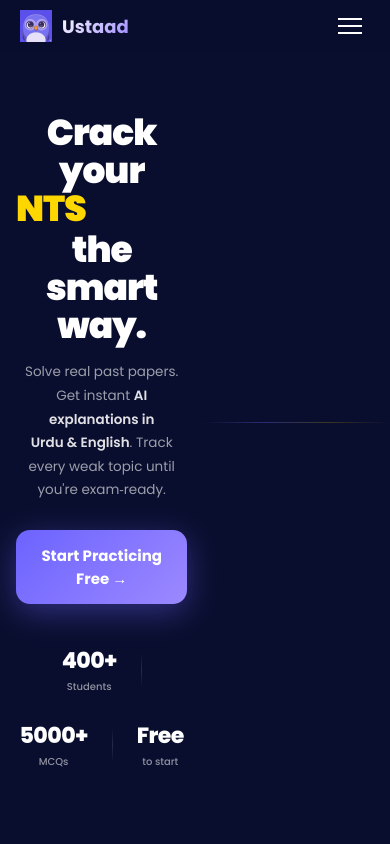
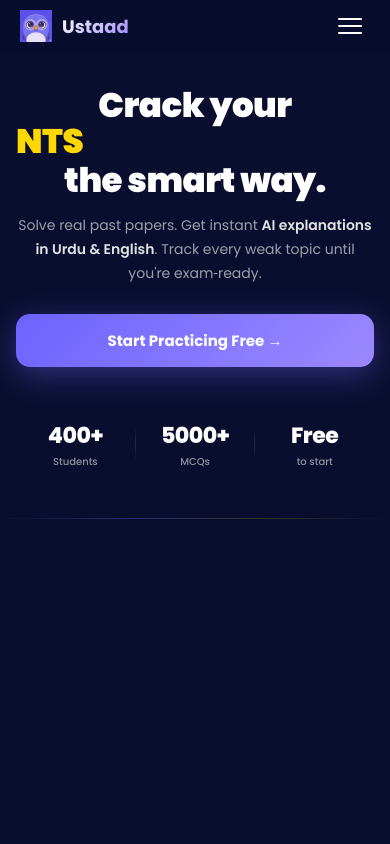
Before and after one commit to mburhankhan101-glitch/ustaad-landing, a Next.js app: page / in a window 390 px wide. Shown: the top 844 px of the page. Built offline with nearby package versions, Linux system fonts and the light colour scheme; no server answers.

Commit message:
Fix mobile vertical centering and navbar overlap with claude.

```diff
--- a/components/Hero.module.css
+++ b/components/Hero.module.css
@@ -1,4 +1,4 @@
-/* Hero.module.css – final version with fixed mobile spacing */
+/* Hero.module.css – fixed mobile layout */
 
 /* ── Scroll Reveal ─────────────────────────────────────────────── */
 .revealUp {
@@ -120,6 +120,7 @@
   align-items: center;
   justify-content: center;
   gap: 8px;
+  box-sizing: border-box;
 }
 .btnPrimary:hover {
   transform: translateY(-2px);
@@ -145,6 +146,7 @@
   justify-content: center;
   gap: 8px;
   transition: transform 0.15s ease;
+  box-sizing: border-box;
 }
 .btnContinue:hover {
   transform: translateY(-2px);
@@ -161,6 +163,7 @@
   padding: 9px 16px;
   cursor: pointer;
   transition: border-color 0.15s, color 0.15s;
+  box-sizing: border-box;
 }
 .btnSwitch:hover {
   border-color: rgba(255, 255, 255, 0.35);
@@ -548,76 +551,131 @@
    LARGE MOBILE  480–767px
    ================================================================ */
 @media (max-width: 767px) {
+  /* ── Hero container ── */
   .hero {
-    min-height: 100vh;
-    display: flex;
-    align-items: center;        /* vertical centering */
+    min-height: 100svh; /* svh avoids mobile browser chrome issues */
+    display: block;
     padding-top: 0;
     padding-bottom: 0;
+    overflow-x: hidden;
   }
 
+  /* ── Grid: single column, full width ── */
   .heroGrid {
     grid-template-columns: 1fr;
     gap: 0;
-    padding: 80px 24px 40px;   /* top padding = navbar height (approx 70px + safe) */
+    /* top: clear the fixed navbar (~64px) + breathing room */
+    padding: 96px 24px 56px;
     text-align: center;
     width: 100%;
+    max-width: 100%;
+    box-sizing: border-box;
+    margin: 0;
   }
 
+  /* ── Left col: full width, everything centered ── */
   .heroLeft {
     max-width: 100%;
+    width: 100%;
     display: flex;
     flex-direction: column;
-    align-items: center;
-    justify-content: center;
+    align-items: center;  /* center children horizontally */
+    text-align: center;
+    animation: none; /* disable on mobile for perf */
   }
 
+  /* ── Headline ── */
   .h1 {
-    font-size: 42px;
+    font-size: 40px;
     letter-spacing: -1px;
     margin-bottom: 16px;
     text-align: center;
+    width: 100%;
   }
 
   .h1Cycle {
     height: 1.15em;
   }
 
+  /* ── Subtext ── */
   .sub {
-    font-size: 14.5px;
+    font-size: 15px;
     margin-bottom: 28px;
-    max-width: 480px;
+    max-width: 420px;
+    width: 100%;
     text-align: center;
   }
 
+  /* ── CTA area: full width ── */
   .ctas {
-    margin-bottom: 28px;
+    margin-bottom: 32px;
+    width: 100%;
+    box-sizing: border-box;
+  }
+
+  .ctaColumn {
+    width: 100%;
+    gap: 10px;
+  }
+
+  .btnPrimary {
+    width: 100%;
+    font-size: 16px;
+    padding: 16px 20px;
+    border-radius: 14px;
+    box-sizing: border-box;
+  }
+
+  .btnContinue {
+    width: 100%;
+    box-sizing: border-box;
+  }
+
+  .btnSwitch {
+    width: 100%;
+    box-sizing: border-box;
+  }
+
+  /* ── Hide phone and floating badges ── */
+  .heroRight {
+    display: none;
+  }
+
+  .fbStreak,
+  .fbAi {
+    display: none;
+  }
+
+  /* ── Stats strip: centered, all 3 items visible ── */
+  .heroLeft .strip {
+    justify-content: center;
+    align-items: center;
+    margin-top: 24px;
+    margin-bottom: 0;
+    gap: 0;           /* let items control their own spacing */
+    flex-wrap: nowrap;
     width: 100%;
   }
 
-  .heroRight {
-    display: none;   /* hide phone on mobile completely */
+  .heroLeft .stripItem {
+    align-items: center;
+    text-align: center;
+    flex: 1;          /* distribute equally */
+    min-width: 0;
   }
 
-  .fbStreak, .fbAi {
-    display: none;
+  .heroLeft .stripSep {
+    height: 32px;
+    flex-shrink: 0;
   }
 
-  /* Stats strip – centered */
-  .heroLeft .strip {
-    justify-content: center;
-    margin-top: 16px;
-    margin-bottom: 0;
-    gap: 32px;
+  .stripNum {
+    font-size: 26px;
+    letter-spacing: -0.5px;
   }
-  .heroLeft .stripItem {
-    align-items: center;
-  }
-  .heroLeft .stripSep {
-    height: 36px;
-  }
-  .stripItem {
-    gap: 2px;
+
+  .stripLbl {
+    font-size: 11px;
   }
 }
 
@@ -626,25 +684,33 @@
    ================================================================ */
 @media (max-width: 479px) {
   .heroGrid {
-    padding: 70px 16px 30px;   /* smaller top padding */
+    padding: 88px 16px 48px;
   }
+
   .h1 {
-    font-size: 36px;
+    font-size: 34px;
+    letter-spacing: -0.5px;
   }
+
   .sub {
-    font-size: 13.5px;
+    font-size: 14px;
+    line-height: 1.7;
   }
+
   .btnPrimary {
     font-size: 15px;
-    padding: 14px 20px;
+    padding: 15px 16px;
   }
+
   .heroLeft .strip {
-    gap: 24px;
-    margin-top: 12px;
+    margin-top: 20px;
+    gap: 0;
   }
+
   .stripNum {
     font-size: 22px;
   }
+
   .stripLbl {
     font-size: 10px;
   }
--- a/components/Navbar.module.css
+++ b/components/Navbar.module.css
@@ -1,11 +1,12 @@
-/* Navbar.module.css – complete navbar styles */
+/* Navbar.module.css – fixed mobile overlay */
 
 .nav {
   position: fixed;
   top: 0;
   left: 0;
   right: 0;
-  z-index: 1000;
+  /* z-index MUST be above the mobile menu so the X button stays clickable */
+  z-index: 10000;
   background: rgba(10, 14, 46, 0.95);
   backdrop-filter: blur(12px);
   padding: 12px 0;
@@ -27,7 +28,7 @@
   justify-content: space-between;
 }
 
-/* Logo */
+/* ── Logo ── */
 .logo {
   display: flex;
   align-items: center;
@@ -50,7 +51,7 @@
   color: transparent;
 }
 
-/* Desktop links */
+/* ── Desktop links ── */
 .desktopLinks {
   display: flex;
   align-items: center;
@@ -69,13 +70,12 @@
   color: white;
 }
 
-/* Contact link specific (if needed) */
 .contactLink {
   color: rgba(255, 255, 255, 0.7);
   text-decoration: none;
 }
 
-/* Desktop buttons */
+/* ── Desktop buttons ── */
 .login {
   background: transparent;
   border: 1.5px solid rgba(108, 99, 255, 0.5);
@@ -110,7 +110,7 @@
   box-shadow: 0 4px 12px rgba(108, 99, 255, 0.4);
 }
 
-/* Hamburger menu */
+/* ── Hamburger ── */
 .hamburger {
   display: none;
   flex-direction: column;
@@ -119,13 +119,18 @@
   border: none;
   cursor: pointer;
   padding: 8px;
+  /* Must be above the mobile menu overlay */
+  position: relative;
+  z-index: 10001;
 }
 
 .hamburger span {
+  display: block;
   width: 24px;
   height: 2px;
   background: white;
-  transition: 0.3s;
+  border-radius: 2px;
+  transition: transform 0.3s ease, opacity 0.3s ease;
 }
 
 .hamburger.open span:nth-child(1) {
@@ -140,18 +145,27 @@
   transform: rotate(-45deg) translate(5px, -5px);
 }
 
-/* Mobile menu overlay */
+/* ================================================================
+   MOBILE MENU OVERLAY
+   KEY FIX: solid background + z-index below navbar but above EVERYTHING else
+   ================================================================ */
 .mobileMenu {
   position: fixed;
-  top: 70px;
+  /* Start from the very top of the screen */
+  top: 0;
   left: 0;
   right: 0;
   bottom: 0;
-  background: rgba(10, 14, 46, 0.98);
-  backdrop-filter: blur(12px);
+  /* SOLID background — no alpha so hero never bleeds through */
+  background: #070B27;
+  /* Slide in from the right */
   transform: translateX(100%);
-  transition: transform 0.3s ease;
-  z-index: 999;
+  transition: transform 0.32s cubic-bezier(0.4, 0, 0.2, 1);
+  /* Below the navbar (10000) but above everything else */
+  z-index: 9999;
+  /* Top padding clears the navbar */
+  padding-top: 70px;
+  overflow-y: auto;
 }
 
 .mobileMenuOpen {
@@ -161,53 +175,71 @@
 .mobileMenuInner {
   display: flex;
   flex-direction: column;
-  gap: 12px;
-  padding: 32px 24px;
+  gap: 8px;
+  padding: 24px 20px 40px;
+}
+
+/* Thin divider between nav links and auth buttons */
+.mobileMenuDivider {
+  width: 100%;
+  height: 1px;
+  background: rgba(255, 255, 255, 0.08);
+  margin: 8px 0;
 }
 
 .mobileLink {
   display: block;
   width: 100%;
-  padding: 12px 20px;
+  padding: 14px 20px;
   font-size: 16px;
   font-weight: 500;
   text-align: center;
   border-radius: 12px;
-  transition: all 0.2s ease;
+  transition: background 0.2s ease, color 0.2s ease;
   text-decoration: none;
   background: transparent;
   border: none;
   cursor: pointer;
-  color: rgba(255, 255, 255, 0.8);
+  color: rgba(255, 255, 255, 0.75);
+  font-family: 'Poppins', sans-serif;
 }
 
-/* Mobile Login button – ghost style (visible) */
+.mobileLink:hover,
+.mobileLink:active {
+  background: rgba(255, 255, 255, 0.06);
+  color: white;
+}
+
+/* ── Mobile auth buttons ── */
 .loginMobile {
-  background: rgba(108, 99, 255, 0.15);
-  border: 1px solid rgba(108, 99, 255, 0.5);
-  color: #9C89FF;
-  margin-top: 8px;
+  background: rgba(108, 99, 255, 0.12);
+  border: 1.5px solid rgba(108, 99, 255, 0.4);
+  color: #A897FF;
+  margin-top: 4px;
+  font-weight: 600;
 }
 .loginMobile:hover,
 .loginMobile:active {
-  background: rgba(108, 99, 255, 0.3);
-  color: #B8A9FF;
+  background: rgba(108, 99, 255, 0.25);
+  border-color: rgba(108, 99, 255, 0.7);
+  color: #C4B5FF;
 }
 
-/* Mobile Register button – solid gradient (visible) */
 .registerMobile {
   background: linear-gradient(135deg, #6C63FF, #9C89FF);
   color: white;
   border: none;
-  margin-top: 8px;
+  margin-top: 4px;
+  font-weight: 700;
+  box-shadow: 0 6px 20px rgba(108, 99, 255, 0.35);
 }
 .registerMobile:hover,
 .registerMobile:active {
   transform: translateY(-1px);
-  box-shadow: 0 4px 12px rgba(108, 99, 255, 0.4);
+  box-shadow: 0 8px 24px rgba(108, 99, 255, 0.5);
 }
 
-/* Responsive */
+/* ── Responsive breakpoints ── */
 @media (max-width: 768px) {
   .desktopLinks {
     display: none;
@@ -234,11 +266,8 @@
   .inner {
     padding: 0 20px;
   }
-  .logoImg {
-    width: 32px;
-    height: 32px;
-  }
-  .brand {
-    font-size: 18px;
+  /* mobileMenu top padding matches nav height */
+  .mobileMenu {
+    padding-top: 64px;
   }
 }
```
